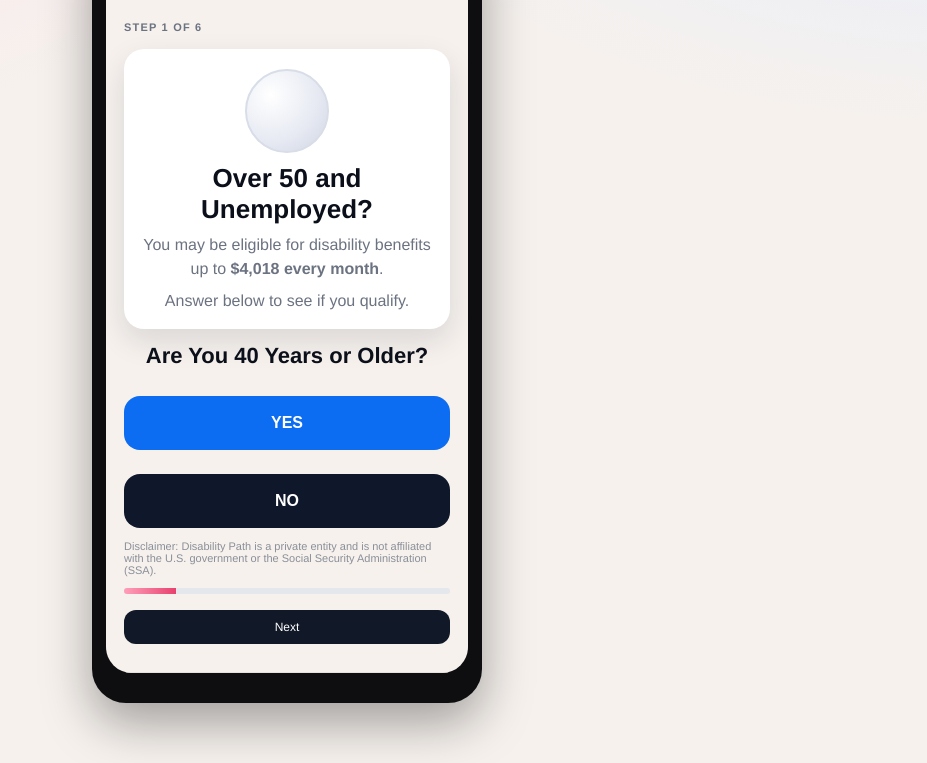
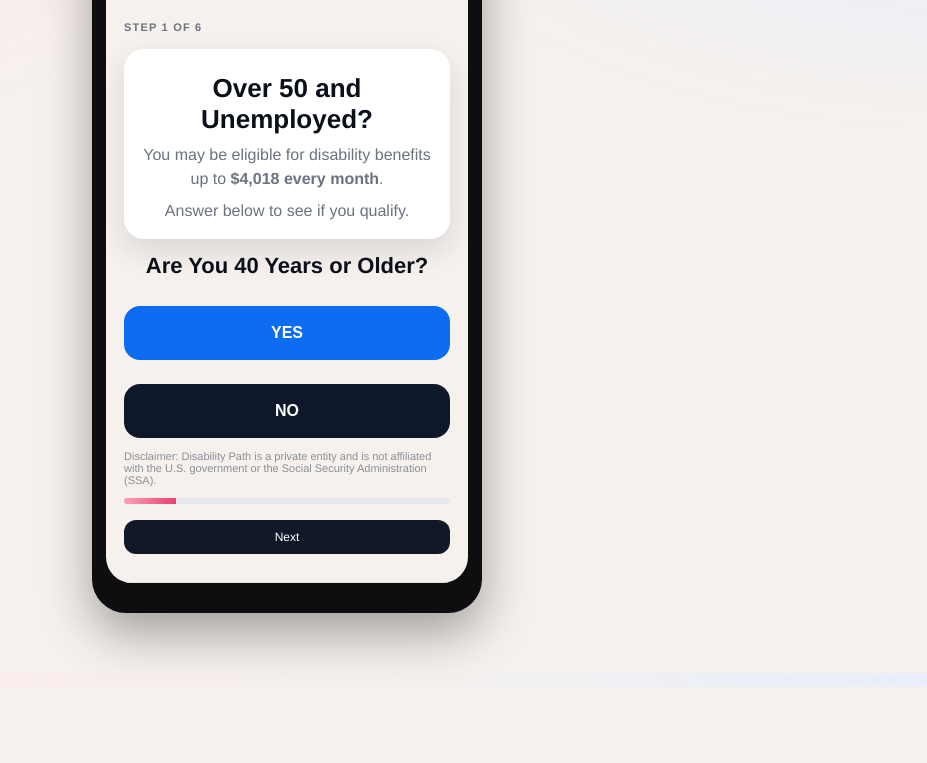
Before and after one commit to avinashgenaipeople/cawdlander, a plain HTML site: page pages/01-lander.html in a window 1280 px wide. Shown: the part 113-876 px from the top of the page, without its empty margins (353-1280 px from the left). After the commit the page ends 800 px from the top, so only its background shows below. Drawn offline with Linux system fonts and the light colour scheme.

Commit message:
Remove lander circle

```diff
--- a/pages/01-lander.html
+++ b/pages/01-lander.html
@@ -20,7 +20,6 @@
       <section class="stage">
         <div class="eyebrow">Step 1 of 6</div>
         <div class="card" style="text-align:center;">
-          <div style="width:84px;height:84px;border-radius:50%;margin:4px auto 10px;background:radial-gradient(circle at 30% 30%, #ffffff 0%, #e6e9f2 60%, #cfd5e3 100%);border:2px solid #d8dde8;"></div>
           <h1>Over 50 and Unemployed?</h1>
           <p>You may be eligible for disability benefits up to <strong>$4,018 every month</strong>.</p>
           <p>Answer below to see if you qualify.</p>
```
